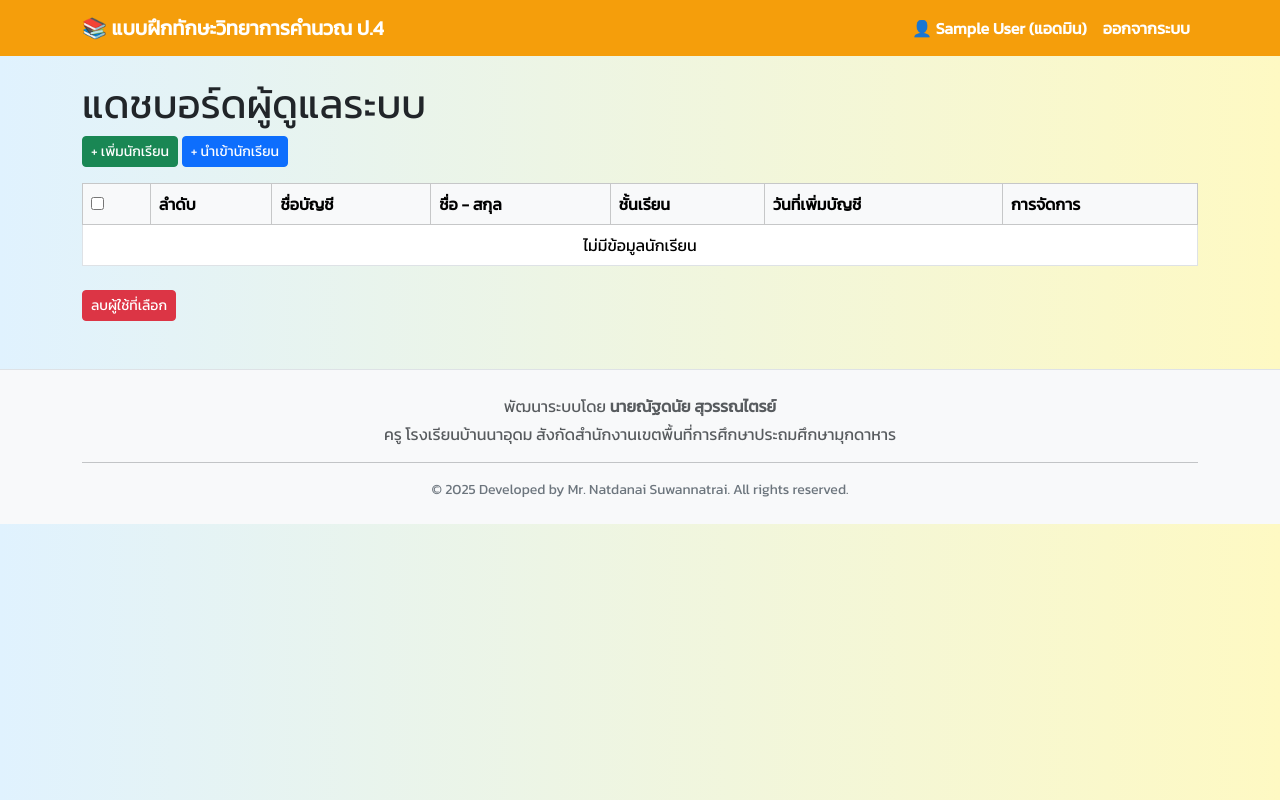
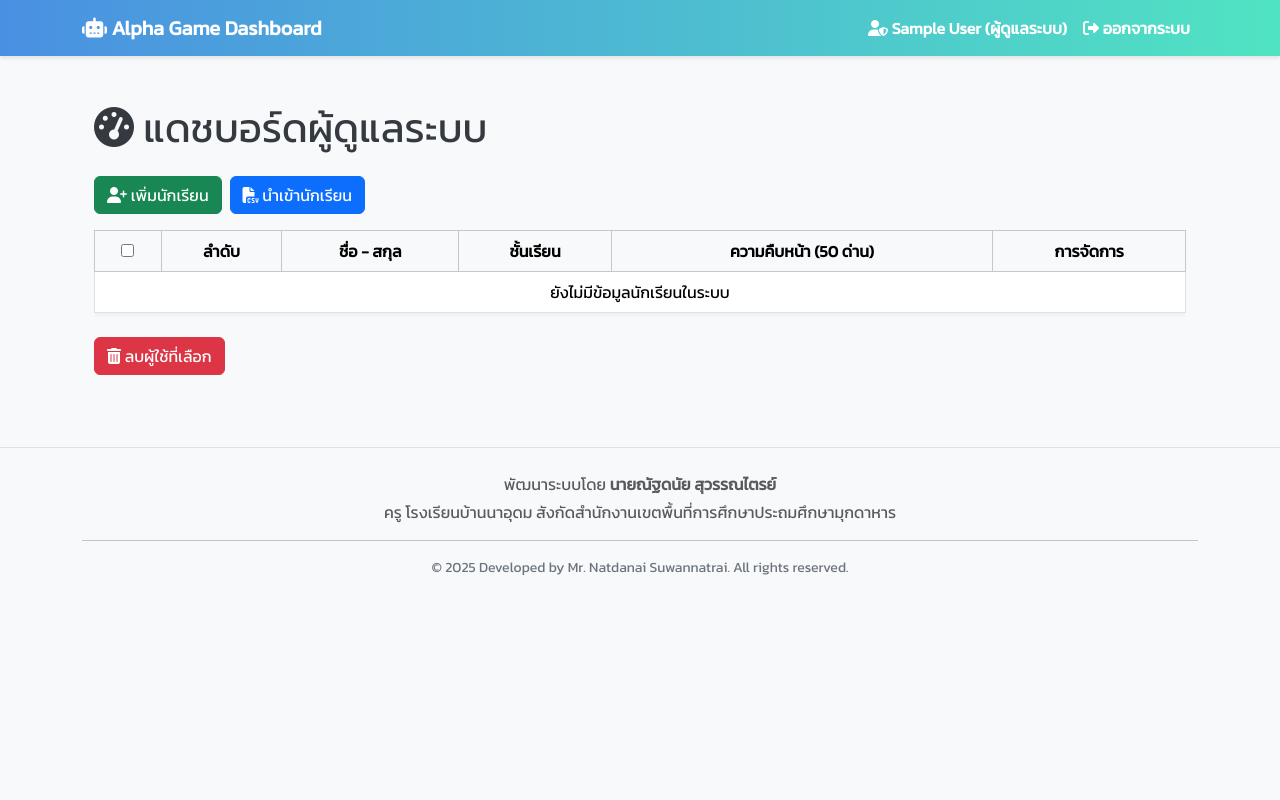
Before and after one commit to shanwinder/alphagame, a PHP site: page /pages/dashboard.php in a window 1280 px wide. Run offline with PHP 8.4, Linux system fonts and the light colour scheme; the visitor is signed in with stand-in values (Sample User, id 1); data that the repository does not hold is empty; some libraries are stand-ins or nearby versions.

Commit message:
new dashboard

```diff
--- a/includes/db.php
+++ b/includes/db.php
@@ -2,7 +2,7 @@
 $host = 'localhost';
 $user = 'root';
 $pass = '';
-$db   = 'learning_game'; // ให้ชื่อฐานข้อมูลตรงกับของคุณ
+$db   = 'alpha_game'; // ให้ชื่อฐานข้อมูลตรงกับของคุณ
 
 $conn = new mysqli($host, $user, $pass, $db);
 
--- a/includes/header.php
+++ b/includes/header.php
@@ -1,4 +1,6 @@
 <?php
+// --- ไฟล์: includes/header.php (ฉบับปรับปรุง) ---
+
 // เริ่ม session ถ้ายังไม่ได้เริ่ม
 if (session_status() == PHP_SESSION_NONE) {
   session_start();
@@ -12,69 +14,61 @@ if (session_status() == PHP_SESSION_NONE) {
   <title>ระบบแบบฝึกทักษะวิทยาการคำนวณ ป.4</title>
   <meta name="viewport" content="width=device-width, initial-scale=1">
 
-  <!-- Bootstrap CSS -->
-  <link rel="stylesheet" href="../assets/css/bootstrap.min.css">
+  <link href="https://cdn.jsdelivr.net/npm/bootstrap@5.3.3/dist/css/bootstrap.min.css" rel="stylesheet" integrity="sha384-QWTKZyjpPEjISv5WaRU9OFeRpok6YctnYmDr5pNlyT2bRjXh0JMhjY6hW+ALEwIH" crossorigin="anonymous">
 
-  <!-- Google Fonts (Kanit) -->
+  <link rel="stylesheet" href="https://cdnjs.cloudflare.com/ajax/libs/font-awesome/6.5.2/css/all.min.css" integrity="sha512-SnH5WK+bZxgPHs44uWIX+LLJAJ9/2PkPKZ5QiAj6Ta86w+fsb2TkcmfRyVX3pBnMFcV7oQPJkl9QevSCWr3W6A==" crossorigin="anonymous" referrerpolicy="no-referrer" />
+
   <link href="https://fonts.googleapis.com/css2?family=Kanit&display=swap" rel="stylesheet">
-
-  <!-- Custom CSS -->
-  <link rel="stylesheet" href="../assets/css/style.css">
-
-  <!-- Favicon (ถ้ามี) -->
-  <link rel="icon" type="image/png" href="../assets/img/favicon.png">
 
   <style>
     body {
       font-family: 'Kanit', sans-serif;
-      background: linear-gradient(to right, #e0f2fe, #fef9c3);
+      background-color: #f8f9fa; /* เปลี่ยนสีพื้นหลังให้อ่านง่ายขึ้น */
       min-height: 100vh;
     }
-
     .navbar {
-      background-color: #f59e0b;
+        /* เปลี่ยนสี Navbar ให้นุ่มนวลขึ้น */
+      background: linear-gradient(to right, #4a90e2, #50e3c2);
+      box-shadow: 0 2px 4px rgba(0,0,0,0.1);
     }
-
     .navbar-brand,
     .nav-link {
       color: white !important;
       font-weight: bold;
     }
-
     .navbar-brand:hover,
     .nav-link:hover {
-      text-decoration: underline;
+      text-decoration: none;
+      opacity: 0.9;
+    }
+    h1, h2, h3 {
+        color: #343a40;
+    }
+    .table {
+        box-shadow: 0 2px 4px rgba(0,0,0,0.05);
     }
   </style>
 </head>
 
 <body>
-  <!-- Navbar ส่วนบน -->
-  <nav class="navbar navbar-expand-lg">
+  <nav class="navbar navbar-expand-lg navbar-dark">
     <div class="container">
-      <a class="navbar-brand" href="../pages/dashboard.php">📚 แบบฝึกทักษะวิทยาการคำนวณ ป.4</a>
-      <div class="collapse navbar-collapse">
+      <a class="navbar-brand" href="dashboard.php"><i class="fas fa-robot"></i> Alpha Game Dashboard</a>
+      <button class="navbar-toggler" type="button" data-bs-toggle="collapse" data-bs-target="#navbarAdmin" aria-controls="navbarAdmin" aria-expanded="false" aria-label="Toggle navigation">
+        <span class="navbar-toggler-icon"></span>
+      </button>
+      <div class="collapse navbar-collapse" id="navbarAdmin">
         <ul class="navbar-nav ms-auto">
           <?php if (isset($_SESSION['role']) && $_SESSION['role'] === 'admin'): ?>
-                <li class="nav-item">
-      <span class="nav-link text-white">👤 <?php echo htmlspecialchars($_SESSION['name']); ?> (แอดมิน)</span>
-    </li>
             <li class="nav-item">
-              <a class="nav-link" href="../logout.php">ออกจากระบบ</a>
-            </li>
-          <?php elseif (isset($_SESSION['role']) && $_SESSION['role'] === 'student'): ?>
-                <li class="nav-item">
-      <span class="nav-link text-white">👤 <?php echo htmlspecialchars($_SESSION['name']); ?></span>
-    </li>
-            <li class="nav-item">
-              <a class="nav-link" href="../pages/dashboard.php">แดชบอร์ด</a>
+                <span class="nav-link"><i class="fas fa-user-shield"></i> <?php echo htmlspecialchars($_SESSION['name']); ?> (ผู้ดูแลระบบ)</span>
             </li>
             <li class="nav-item">
-              <a class="nav-link" href="../logout.php">ออกจากระบบ</a>
+              <a class="nav-link" href="../logout.php"><i class="fas fa-sign-out-alt"></i> ออกจากระบบ</a>
             </li>
           <?php else: ?>
             <li class="nav-item">
-              <a class="nav-link" href="../pages/login.php">เข้าสู่ระบบ</a>
+              <a class="nav-link" href="login.php">เข้าสู่ระบบ</a>
             </li>
           <?php endif; ?>
         </ul>
--- a/pages/dashboard.php
+++ b/pages/dashboard.php
@@ -1,94 +1,116 @@
 <?php
+// --- ไฟล์: pages/dashboard.php (ฉบับปรับปรุง) ---
+
 require_once '../includes/db.php';
-require_once '../includes/header.php'; // ✅ ใช้งาน header
+require_once '../includes/header.php';
 require_once '../includes/auth.php';
 requireAdmin();
 
-// ดึงข้อมูลนักเรียนทั้งหมด
-$sql = "SELECT id, student_id, name, class_level, created_at FROM users WHERE role = 'student' ORDER BY class_level, name";
+// ✅ ปรับปรุง SQL Query ให้ดึงข้อมูลความคืบหน้าของนักเรียนมาด้วย
+// โดยการ LEFT JOIN กับตาราง progress และนับจำนวนด่านที่ผ่าน (stars_awarded > 0)
+$sql = "SELECT
+            u.id,
+            u.student_id,
+            u.name,
+            u.class_level,
+            u.created_at,
+            COUNT(p.id) AS completed_stages
+        FROM
+            users u
+        LEFT JOIN
+            progress p ON u.id = p.user_id AND p.stars_awarded > 0
+        WHERE
+            u.role = 'student'
+        GROUP BY
+            u.id
+        ORDER BY
+            u.class_level, u.name";
+
 $result = $conn->query($sql);
+$total_stages = 50; // จำนวนด่านทั้งหมดของเกม
 ?>
+
+<div class="container py-4">
 
     <?php if (isset($_GET['deleted'])): ?>
         <div class="alert alert-success">
-        ✅ ลบผู้ใช้ <strong><?= htmlspecialchars((string)urldecode($_GET['deleted'])) ?></strong> เรียบร้อยแล้ว
+            ✅ ลบผู้ใช้ <strong><?= htmlspecialchars(urldecode($_GET['deleted'])) ?></strong> เรียบร้อยแล้ว
         </div>
     <?php elseif (isset($_GET['deleted_count'])): ?>
         <div class="alert alert-success">
             ✅ ลบผู้ใช้จำนวน <strong><?= (int)$_GET['deleted_count'] ?></strong> คนเรียบร้อยแล้ว
         </div>
-<?php elseif (isset($_GET['error']) && $_GET['error'] === 'cannot_delete_admin'): ?>
+    <?php elseif (isset($_GET['error'])): ?>
         <div class="alert alert-danger">
-        ❌ ไม่สามารถลบผู้ดูแลระบบได้
-    </div>
-<?php elseif (isset($_GET['error']) && $_GET['error'] === 'user_not_found'): ?>
-    <div class="alert alert-warning">
-        ⚠️ ไม่พบผู้ใช้ที่ต้องการลบ
-    </div>
-<?php elseif (isset($_GET['error']) && $_GET['error'] === 'delete_failed'): ?>
-    <div class="alert alert-danger">
-        ❌ เกิดข้อผิดพลาดในการลบผู้ใช้ กรุณาลองใหม่อีกครั้ง
+            ❌ เกิดข้อผิดพลาด: <?= htmlspecialchars($_GET['error']) ?>
         </div>
     <?php endif; ?>
 
+    <h1 class="mb-4"><i class="fas fa-tachometer-alt"></i> แดชบอร์ดผู้ดูแลระบบ</h1>
 
-<h1>แดชบอร์ดผู้ดูแลระบบ</h1>
-
-<p>
-  <a href="add_user.php" class="btn btn-success btn-sm">+ เพิ่มนักเรียน</a>
-  <a href="import_students.php" class="btn btn-primary btn-sm">+ นำเข้านักเรียน</a>
-</p>
+    <div class="d-flex gap-2 mb-3">
+        <a href="add_user.php" class="btn btn-success"><i class="fas fa-user-plus"></i> เพิ่มนักเรียน</a>
+        <a href="import_students.php" class="btn btn-primary"><i class="fas fa-file-csv"></i> นำเข้านักเรียน</a>
+    </div>
 
     <form method="post" action="delete_multiple_users.php" onsubmit="return confirm('คุณแน่ใจหรือไม่ที่จะลบผู้ใช้ที่เลือก?');">
     <div class="table-responsive">
-  <table class="table table-bordered table-hover">
-    <thead class="table-light">
+      <table class="table table-bordered table-hover align-middle">
+        <thead class="table-light text-center">
           <tr>
             <th><input type="checkbox" id="select_all"></th>
             <th>ลำดับ</th>
-        <th>ชื่อบัญชี</th>
             <th>ชื่อ - สกุล</th>
             <th>ชั้นเรียน</th>
-        <th>วันที่เพิ่มบัญชี</th>
-        <th>การจัดการ</th>
+            <th style="width: 35%;">ความคืบหน้า (<?= $total_stages ?> ด่าน)</th> <th>การจัดการ</th>
           </tr>
         </thead>
         <tbody>
           <?php
+          if ($result && $result->num_rows > 0) {
             $index = 1;
-      if ($result->num_rows > 0) {
             while ($row = $result->fetch_assoc()) {
-          echo "<tr>
-                  <td><input type='checkbox' name='user_ids[]' value='{$row['id']}'></td>
-                  <td>{$index}</td>
-                  <td>" . htmlspecialchars($row['student_id']) . "</td>
-                  <td>" . htmlspecialchars($row['name']) . "</td>
-                  <td>" . htmlspecialchars($row['class_level']) . "</td>
-                  <td>" . date('d/m/Y', strtotime($row['created_at'])) . "</td>
+                // ✅ คำนวณเปอร์เซ็นต์ความคืบหน้า
+                $completed_stages = (int)$row['completed_stages'];
+                $percentage = ($completed_stages / $total_stages) * 100;
+          ?>
+              <tr>
+                <td class="text-center"><input type='checkbox' name='user_ids[]' value='<?= $row['id'] ?>'></td>
+                <td class="text-center"><?= $index++ ?></td>
+                <td><?= htmlspecialchars($row['name']) ?></td>
+                <td class="text-center"><?= htmlspecialchars($row['class_level']) ?></td>
                 <td>
-                    <a href='edit_user.php?id={$row['id']}' class='btn btn-warning btn-sm'>แก้ไข</a>
-                    <a href='delete_user.php?id={$row['id']}' class='btn btn-danger btn-sm' onclick=\"return confirm('คุณแน่ใจหรือไม่ที่จะลบผู้ใช้คนนี้?');\">ลบ</a>
+                  <div class="progress" role="progressbar" aria-label="Student progress" aria-valuenow="<?= $percentage ?>" aria-valuemin="0" aria-valuemax="100" style="height: 25px; font-size: 1rem;">
+                    <div class="progress-bar progress-bar-striped progress-bar-animated bg-success" style="width: <?= $percentage ?>%"><?= round($percentage) ?>%</div>
+                  </div>
+                  <div class="text-center small text-muted mt-1"><?= $completed_stages ?>/<?= $total_stages ?> ด่าน</div>
                 </td>
-                </tr>";
-          $index++;
+                <td class="text-center">
+                  <a href='edit_user.php?id=<?= $row['id'] ?>' class='btn btn-warning btn-sm' title="แก้ไข"><i class="fas fa-edit"></i></a>
+                  <a href='delete_user.php?id=<?= $row['id'] ?>' class='btn btn-danger btn-sm' title="ลบ" onclick="return confirm('คุณแน่ใจหรือไม่ที่จะลบผู้ใช้คนนี้?');"><i class="fas fa-trash"></i></a>
+                </td>
+              </tr>
+          <?php
             }
           } else {
-        echo "<tr><td colspan='7' class='text-center'>ไม่มีข้อมูลนักเรียน</td></tr>";
+            echo "<tr><td colspan='6' class='text-center'>ยังไม่มีข้อมูลนักเรียนในระบบ</td></tr>";
           }
           ?>
         </tbody>
       </table>
     </div>
+    <button type="submit" class="btn btn-danger mt-2"><i class="fas fa-trash-alt"></i> ลบผู้ใช้ที่เลือก</button>
+    </form>
+</div>
 
-<button type="submit" class="btn btn-danger btn-sm mt-2">ลบผู้ใช้ที่เลือก</button>
-</form>
-
+<script src="https://cdn.jsdelivr.net/npm/bootstrap@5.3.3/dist/js/bootstrap.bundle.min.js" integrity="sha384-YvpcrYf0tY3lHB60NNkmXc5s9fDVZLESaAA55NDzOxhy9GkcIdslK1eN7N6jIeHz" crossorigin="anonymous"></script>
 <script>
-  // Checkbox เลือกทั้งหมด
   document.getElementById('select_all').addEventListener('change', function() {
-    const checked = this.checked;
-    document.querySelectorAll('input[name="user_ids[]"]').forEach(cb => cb.checked = checked);
+    const isChecked = this.checked;
+    document.querySelectorAll('input[name="user_ids[]"]').forEach(checkbox => {
+      checkbox.checked = isChecked;
+    });
   });
 </script>
 
-<?php include '../includes/footer.php'; // ✅ ใช้งาน footer ?>
+<?php include '../includes/footer.php'; ?>
```
Also changed, not shown: pages/stage_logic_1.php (+31 -28 lines). Lines whose indentation alone changed are shown as unchanged.
